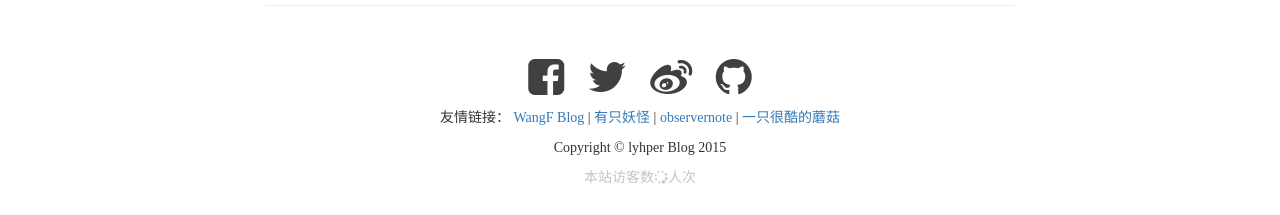
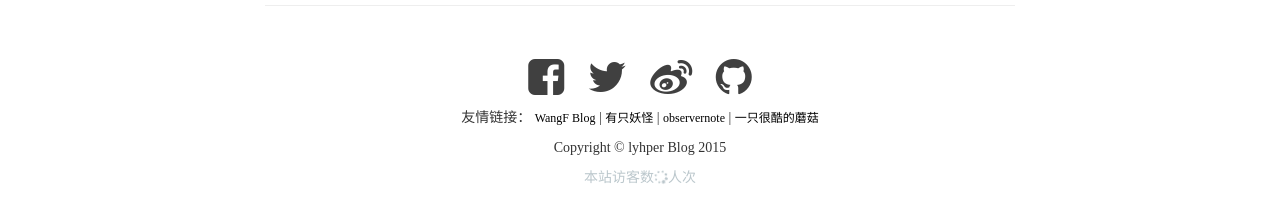
Before and after one commit to lyhper/lyhper.github.io, a Jekyll site: the page built from index.html, in a window 1280 px wide. Shown: the part 2154-2369 px from the top of the page. Built offline with Jekyll 4.4.1, drawn with Linux system fonts in a browser that asks for light colours; comment, search, counter and statistics services are not loaded.

Commit message:
modify footer link style

```diff
--- a/_includes/footer.html
+++ b/_includes/footer.html
@@ -10,10 +10,10 @@
         </ul>
         <p>
           友情链接：
-          <a href="http://blog.peterwf.com/">WangF Blog</a> |
-          <a href="http://neras.github.io/">有只妖怪</a> |
-          <a href="http://www.cnblogs.com/observernotes/">observernote</a> |
-          <a href="http://coolmogu.com/">一只很酷的蘑菇</a>
+          <a href="http://blog.peterwf.com/" class="friendly-link">WangF Blog</a> |
+          <a href="http://neras.github.io/" class="friendly-link">有只妖怪</a> |
+          <a href="http://www.cnblogs.com/observernotes/" class="friendly-link">observernote</a> |
+          <a href="http://coolmogu.com/" class="friendly-link">一只很酷的蘑菇</a>
         </p>
         <p>Copyright © lyhper Blog 2015</p>
         <div class="footer-count">
--- a/css/lyhper-blog.css
+++ b/css/lyhper-blog.css
@@ -109,6 +109,10 @@ section ul li a:hover h2,section ul li a:hover article{
 .sns-footer p{
 	text-align: center;
 }
+.friendly-link{
+	color:#000;
+	font-size: 12px;
+}
 .footer-count{
 	text-align: center;
 	color:#BBC7CC;
```
